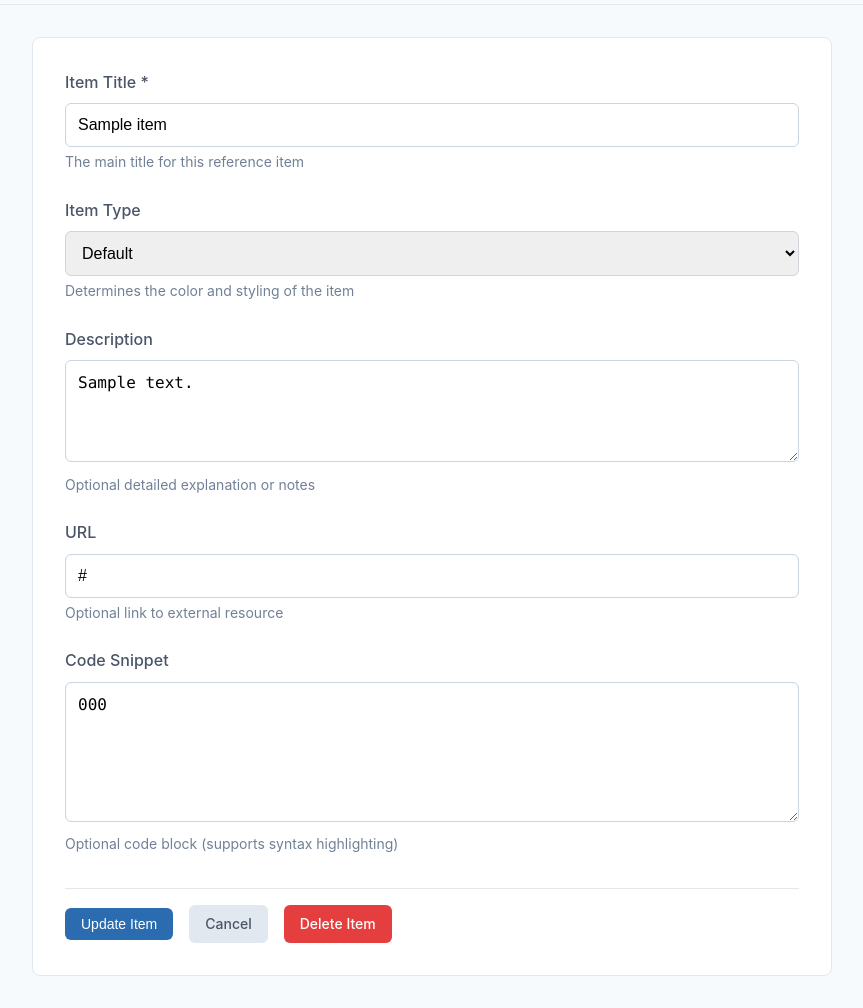
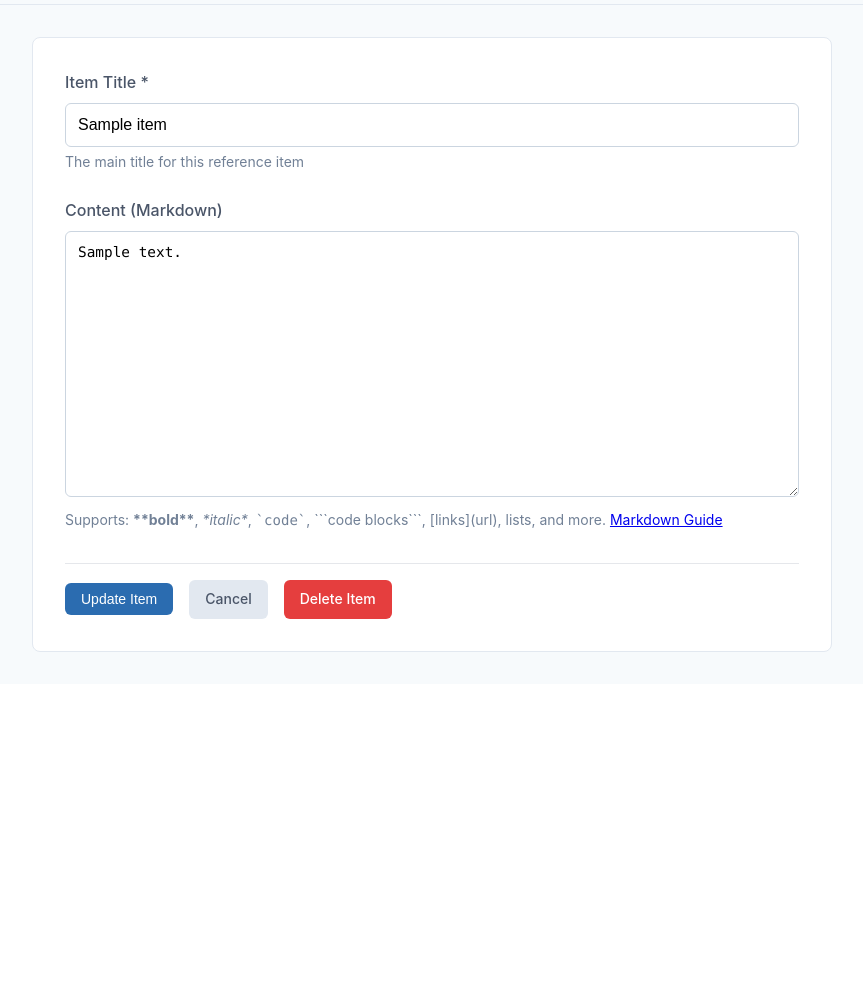
Before and after one commit to ManonSels/LookUp, a Flask app: page /admin/item/1/edit in a window 1280 px wide. Shown: the part 167-1175 px from the top of the page, without its empty margins (208-1071 px from the left). After the commit the page ends 819 px from the top, so only its background shows below. Run offline with Flask 3, Linux system fonts and the light colour scheme; a user stored in the database is signed in; tables that the repository leaves empty hold one stand-in row (values such as "Sample post").

Commit message:
Implemented MD file system

````diff
--- a/app/__init__.py
+++ b/app/__init__.py
@@ -1,36 +1,47 @@
+import markdown
 from flask import Flask
 from flask_login import LoginManager
-from app.models.schema import Schema
-from app.models.user import UserModel
 
 login_manager = LoginManager()
 
 def create_app():
     app = Flask(__name__)
-
-    # Configuration
-    app.config['SECRET_KEY'] = 'your-secret-key-change-this'
+    app.config['SECRET_KEY'] = 'your-secret-key-here'  # Change this!
 
     # Initialize extensions
     login_manager.init_app(app)
     login_manager.login_view = 'auth.login'
-    login_manager.login_message_category = 'info'
 
-    # Initialize database
-    with app.app_context():
-        schema = Schema()
-        schema.init_db()
-
-    # Register blueprints from routes package
-    from app.routes import home_bp, auth_bp, admin_bp
+    # Import and register blueprints
+    from app.routes.home import bp as home_bp
+    from app.routes.auth import auth_bp
+    from app.routes.admin import admin_bp
 
     app.register_blueprint(home_bp)
-    app.register_blueprint(auth_bp)
+    app.register_blueprint(auth_bp, url_prefix='/auth')
     app.register_blueprint(admin_bp, url_prefix='/admin')
 
+    # Add markdown filter
+    @app.template_filter('markdown')
+    def render_markdown(text):
+        if not text:
+            return ""
+        # Convert markdown to HTML with code highlighting
+        return markdown.markdown(
+            text,
+            extensions=[
+                'fenced_code',
+                'tables',
+                'toc'
+            ]
+        )
+
     return app
+
+# User loader for Flask-Login
+from app.models.user import UserModel
 
 @login_manager.user_loader
 def load_user(user_id):
     user_model = UserModel()
-    return user_model.get_by_id(user_id)
+    return user_model.get_by_id(int(user_id))
--- a/app/models/section_item.py
+++ b/app/models/section_item.py
@@ -1,5 +1,4 @@
 from .database import db_connection
-
 
 class SectionItemModel:
     @db_connection
@@ -22,18 +21,18 @@ class SectionItemModel:
         return self._dict_to_item(item_data)
 
     @db_connection
-    def create_item(self, cursor, title, section_id, description=None, url=None, code=None, item_type='default', display_order=0):
+    def create_item(self, cursor, title, section_id, markdown_content="", display_order=0):
         cursor.execute(
-            'INSERT INTO section_item (title, description, url, code, item_type, display_order, section_id) VALUES (?, ?, ?, ?, ?, ?, ?)',
-            (title, description, url, code, item_type, display_order, section_id)
+            'INSERT INTO section_item (title, markdown_content, display_order, section_id) VALUES (?, ?, ?, ?)',
+            (title, markdown_content, display_order, section_id)
         )
         return cursor.lastrowid
 
     @db_connection
-    def update_item(self, cursor, item_id, title, description, url, code, item_type, display_order):
+    def update_item(self, cursor, item_id, title, markdown_content, display_order):
         cursor.execute(
-            'UPDATE section_item SET title = ?, description = ?, url = ?, code = ?, item_type = ?, display_order = ? WHERE id = ?',
-            (title, description, url, code, item_type, display_order, item_id)
+            'UPDATE section_item SET title = ?, markdown_content = ?, display_order = ?, updated_at = CURRENT_TIMESTAMP WHERE id = ?',
+            (title, markdown_content, display_order, item_id)
         )
         return True
 
@@ -46,10 +45,9 @@ class SectionItemModel:
         item = SectionItemModel()
         item.id = item_data['id']
         item.title = item_data['title']
-        item.description = item_data['description']
-        item.url = item_data['url']
-        item.code = item_data['code']
-        item.item_type = item_data['item_type']
+        item.markdown_content = item_data['markdown_content']
         item.display_order = item_data['display_order']
         item.section_id = item_data['section_id']
+        item.created_at = item_data['created_at']
+        item.updated_at = item_data['updated_at']
         return item
--- a/app/routes/admin.py
+++ b/app/routes/admin.py
@@ -265,23 +265,7 @@ def api_delete_section():
 # ------------------ ITEMS ------------------ #
 # ------------------------------------------- #
 
-# -------- NEW ITEM (QUICK)  -------- #
-@admin_bp.route('/api/item/new', methods=['POST'])
-@admin_required
-def api_new_item():
-    section_id = request.json.get('section_id')
-    title = request.json.get('title')
-    item_type = request.json.get('type', 'default')
-
-    item_model = SectionItemModel()
-    item_id = item_model.create_item(title, section_id, item_type=item_type)
-
-    if item_id:
-        return jsonify({'success': True, 'item_id': item_id})
-    else:
-        return jsonify({'success': False, 'error': 'Failed to create item'})
-
-# -------- NEW ITEM  -------- #
+# -------- NEW ITEM -------- #
 @admin_bp.route('/section/<int:section_id>/item/new', methods=['GET', 'POST'])
 @admin_required
 def new_item(section_id):
@@ -294,10 +278,7 @@ def new_item(section_id):
 
     if request.method == 'POST':
         title = request.form.get('title')
-        description = request.form.get('description')
-        url = request.form.get('url')
-        code = request.form.get('code')
-        item_type = request.form.get('item_type', 'default')
+        markdown_content = request.form.get('markdown_content', '')
 
         if not title:
             flash('Title is required', 'error')
@@ -307,10 +288,7 @@ def new_item(section_id):
         item_id = item_model.create_item(
             title=title,
             section_id=section_id,
-            description=description,
-            url=url,
-            code=code,
-            item_type=item_type
+            markdown_content=markdown_content
         )
 
         if item_id:
@@ -321,7 +299,7 @@ def new_item(section_id):
 
     return render_template('admin/edit_item.html', section=section)
 
-# ------- EDIT ITEM  ------- #
+# ------- EDIT ITEM ------- #
 @admin_bp.route('/item/<int:item_id>/edit', methods=['GET', 'POST'])
 @admin_required
 def edit_item(item_id):
@@ -337,16 +315,13 @@ def edit_item(item_id):
 
     if request.method == 'POST':
         title = request.form.get('title')
-        description = request.form.get('description')
-        url = request.form.get('url')
-        code = request.form.get('code')
-        item_type = request.form.get('item_type', 'default')
+        markdown_content = request.form.get('markdown_content', '')
 
         if not title:
             flash('Title is required', 'error')
             return render_template('admin/edit_item.html', section=section, item=item)
 
-        if item_model.update_item(item_id, title, description, url, code, item_type, item.display_order):
+        if item_model.update_item(item_id, title, markdown_content, item.display_order):
             flash('Item updated successfully!', 'success')
             return redirect(url_for('admin.manage_sections', topic_id=section.topic_id))
         else:
--- a/app/static/main.css
+++ b/app/static/main.css
@@ -497,6 +497,17 @@ body {
     border: 1px solid #e2e8f0;
 }
 
+.item-preview {
+    color: #6b7280;
+    font-size: 0.9rem;
+    margin-top: 0.5rem;
+    line-height: 1.4;
+    background: #f8f9fa;
+    padding: 0.75rem;
+    border-radius: 4px;
+    border-left: 3px solid #e5e7eb;
+}
+
 .form-group {
     margin-bottom: 1.5rem;
 }
--- a/app/templates/admin/edit_item.html
+++ b/app/templates/admin/edit_item.html
@@ -21,34 +21,13 @@
         </div>
 
         <div class="form-group">
-            <label for="item_type">Item Type</label>
-            <select id="item_type" name="item_type">
-                <option value="default" {{ 'selected' if not item or item.item_type == 'default' }}>Default</option>
-                <option value="tip" {{ 'selected' if item and item.item_type == 'tip' }}>Tip</option>
-                <option value="code" {{ 'selected' if item and item.item_type == 'code' }}>Code</option>
-                <option value="resource" {{ 'selected' if item and item.item_type == 'resource' }}>Resource</option>
-                <option value="warning" {{ 'selected' if item and item.item_type == 'warning' }}>Warning</option>
-                <option value="important" {{ 'selected' if item and item.item_type == 'important' }}>Important</option>
-            </select>
-            <small>Determines the color and styling of the item</small>
-        </div>
-
-        <div class="form-group">
-            <label for="description">Description</label>
-            <textarea id="description" name="description" rows="4" placeholder="Enter a detailed description...">{{ item.description if item }}</textarea>
-            <small>Optional detailed explanation or notes</small>
-        </div>
-
-        <div class="form-group">
-            <label for="url">URL</label>
-            <input type="url" id="url" name="url" value="{{ item.url if item }}" placeholder="https://example.com">
-            <small>Optional link to external resource</small>
-        </div>
-
-        <div class="form-group">
-            <label for="code">Code Snippet</label>
-            <textarea id="code" name="code" rows="6" placeholder="Enter code snippet...">{{ item.code if item }}</textarea>
-            <small>Optional code block (supports syntax highlighting)</small>
+            <label for="markdown_content">Content (Markdown)</label>
+            <textarea id="markdown_content" name="markdown_content" rows="15" placeholder="Write your content using Markdown syntax...">{{ item.markdown_content if item }}</textarea>
+            <small>
+                Supports: <strong>**bold**</strong>, <em>*italic*</em>,
+                <code>`code`</code>, ```code blocks```, [links](url), lists, and more.
+                <a href="https://www.markdownguide.org/cheat-sheet/" target="_blank">Markdown Guide</a>
+            </small>
         </div>
 
         <div class="form-actions">
@@ -69,4 +48,11 @@
         </div>
     </form>
 </div>
+
+<style>
+#markdown_content {
+    font-family: 'Monaco', 'Menlo', 'Ubuntu Mono', monospace;
+    font-size: 0.9rem;
+}
+</style>
 {% endblock %}
--- a/server.py
+++ b/server.py
@@ -1,6 +1,13 @@
 from app import create_app
+from app.models.schema import Schema
 
 app = create_app()
 
+# Initialize database on startup
+with app.app_context():
+    schema = Schema()
+    schema.init_db()
+    print("Database initialized!")
+
 if __name__ == '__main__':
     app.run(debug=True)
````
Also changed, not shown: app/models/schema.py (+3 -4 lines), app/templates/admin/manage_sections.html (+23 -35 lines), app/templates/cheatsheet.html (+4 -10 lines), init_db.py (added, +17 -0 lines).
